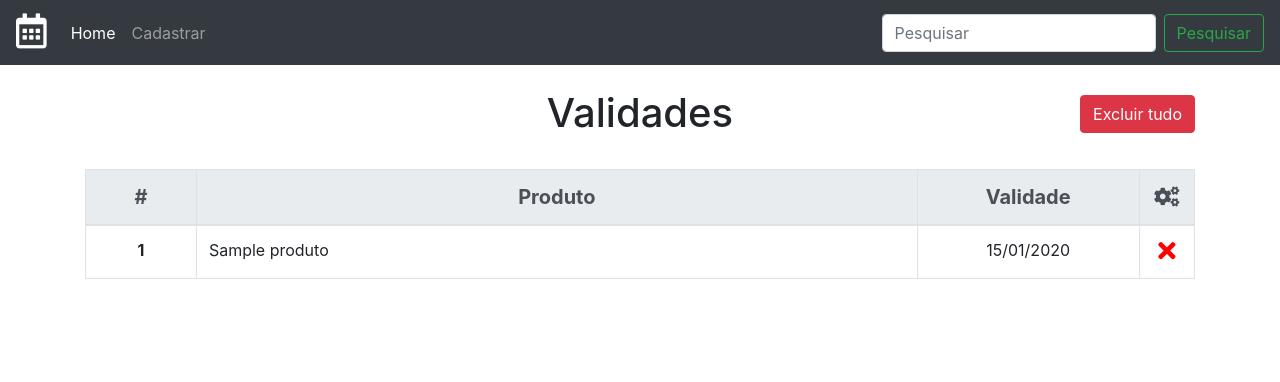
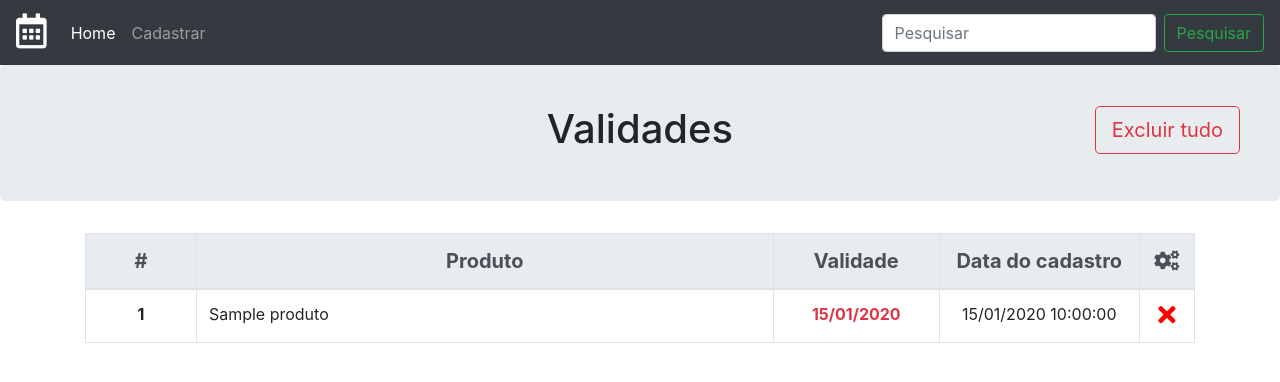
Before and after one commit to leandro1st/sistema-validade, a PHP site: page / in a window 1280 px wide. Shown: the top 382 px of the page. Run offline with PHP 8.4, Linux system fonts and the light colour scheme; tables that the repository leaves empty hold one stand-in row (values such as "Sample post"); some libraries are stand-ins or nearby versions.

Commit message:
mais coisas

```diff
--- a/cadastrar/cadastrar.php
+++ b/cadastrar/cadastrar.php
@@ -13,7 +13,7 @@
     <script type="text/javascript">
         function cadastrar() {
             $.ajax({
-                method: "post",
+                type: "post",
                 url: "form_validades.php",
                 data: $("#form_cadastrar").serialize(),
                 success: function(data) {
@@ -47,7 +47,7 @@
     </nav><br>
     <main class="container">
         <h1 class="text-center">Cadastrar produtos</h1><br>
-        <form id="form_cadastrar" class="needs-validation" novalidate>
+        <form id="form_cadastrar" method="post" class="needs-validation" novalidate>
             <div class="form-row">
                 <div class="col">
                     <div id="div-nome">
--- a/cadastrar/form_validades.php
+++ b/cadastrar/form_validades.php
@@ -3,8 +3,10 @@ require("../c.php");
 
 $nome = trim($_POST['nome_produto']);
 $data = trim($_POST['data_vencimento']);
+date_default_timezone_set('America/Sao_Paulo');
+$hora_cadastro = date("Y-m-d H:i:s");
 
-$cadastrar = mysqli_query($connect, "INSERT INTO $produtos(nome_produto, validade) VALUES('$nome', '$data')");
+$cadastrar = mysqli_query($connect, "INSERT INTO $produtos(nome_produto, validade, hora_cadastro) VALUES('$nome', '$data', '$hora_cadastro')");
 
 if ($cadastrar) {
     echo "Cadastrado com sucesso!";
--- a/index.php
+++ b/index.php
@@ -24,6 +24,7 @@ $numero_produtos = mysqli_num_rows($pesquisar_produtos);
             document.getElementById("nome").innerHTML = produto;
             document.getElementById("vencimento").innerHTML = validade;
         }
+        var num = "<?php echo $numero_produtos ?>";
 
         function excluir(id) {
             // alert(id);
@@ -35,9 +36,39 @@ $numero_produtos = mysqli_num_rows($pesquisar_produtos);
                     $('#linha-' + id).fadeOut(300, function() {
                         $('#linha-' + id).remove();
                     });
+                    num -= 1;
+                    if (num > 1) {
+                        document.getElementById("contagem").innerHTML = 'Deseja realmente excluir todos (' + num + ') os registros?';
+                        document.getElementById("contagem2").innerHTML = 'Você excluirá ' + num + ' registros!';
+                    } else if (num == 1) {
+                        document.getElementById("contagem").innerHTML = 'Deseja realmente excluir o registro?';
+                        document.getElementById("contagem2").innerHTML = 'Você excluirá ' + num + ' registro!';
+                    } else if (num == 0) {
+                        document.getElementById("sem_dados").innerHTML = 'Não há nenhum registro!';
+                        document.getElementById("sem_dados").style.display = 'block';
+                        document.getElementById("tabela").innerHTML = '';
+                        document.getElementById("botao_excluir").disabled = 'true';
+                        document.getElementById("botao_excluir").style.cursor = 'not-allowed';
+                        document.getElementById("botao_excluir").title = 'Não há nada para ser excluído!';
+                    }
                 },
                 error: function(data) {
                     alert("Ocorreu um erro!");
+                }
+            });
+        }
+
+        function excluirTudo() {
+            $.ajax({
+                method: 'POST',
+                url: 'cadastrar/excluir_tudo.php',
+                data: $('#form_excluirTudo').serialize(),
+                async: false,
+                success: function(data) {
+                    alert(data);
+                },
+                error: function(data) {
+                    alert(data);
                 }
             });
         }
@@ -65,20 +96,30 @@ $numero_produtos = mysqli_num_rows($pesquisar_produtos);
                 <button class="btn btn-outline-success my-2 my-sm-0" type="submit">Pesquisar</button>
             </form>
         </div>
-    </nav><br>
+    </nav>
+    <?php if ($numero_produtos == "0") { ?>
+        <header class="jumbotron" style="padding: 2.5em;">
+            <h1 class="text-center">Validades</h1>
+            <button type="button" class="btn btn-lg btn-outline-danger" data-toggle="modal" data-target="#modalExcluirTudo" style="float: right; margin-top: -55px; display: none;">Excluir tudo</button>
+        </header>
+    <?php } else { ?>
+        <header class="jumbotron" style="padding: 2.5em;">
+            <h1 class="text-center">Validades</h1>
+            <button type="button" id="botao_excluir" class="btn btn-lg btn-outline-danger" data-toggle="modal" data-target="#modalExcluirTudo" style="float: right; margin-top: -55px">Excluir tudo</button>
+        </header>
+    <?php } ?>
     <main class="container">
-        <h1 class="text-center">Validades</h1>
-        <form action="cadastrar/excluir_tudo.php" method="POST">
-            <?php if ($numero_produtos == "0") { ?>
-                <button type="button" class="btn btn-danger" data-toggle="modal" data-target="#modalExcluirTudo" style="float: right; margin-top: -50px; display: none;">Excluir tudo</button>
-            <?php } else { ?>
-                <button type="button" class="btn btn-danger" data-toggle="modal" data-target="#modalExcluirTudo" style="float: right; margin-top: -50px;">Excluir tudo</button>
+        <form id="form_excluirTudo" method="POST">
             <div class="modal fade" id="modalExcluirTudo" tabindex="-1" role="dialog" aria-labelledby="modalExcluirTudoTitle" aria-hidden="true">
                 <div class="modal-dialog modal-dialog-centered" role="document">
                     <div class="modal-content">
                         <div class="modal-header">
                             <h4 class="modal-title" id="modalTitle">
-                                    <font color="#dc3545">Deseja realmente excluir todos os (<?php echo $numero_produtos ?>) registros?</font>
+                                <?php if ($numero_produtos == 1) { ?>
+                                    <font class="text-danger">Deseja realmente excluir o registro?</font>
+                                <?php } else { ?>
+                                    <font class="text-danger" id="contagem">Deseja realmente excluir todos(<?php echo $numero_produtos ?>) os registros?</font>
+                                <?php } ?>
                             </h4>
                             <button type="button" class="close" data-dismiss="modal" aria-label="Close">
                                 <span aria-hidden="true">&times;</span>
@@ -87,28 +128,34 @@ $numero_produtos = mysqli_num_rows($pesquisar_produtos);
                         <div class="modal-body">
                             <div class="row">
                                 <div class="col-9">
-                                        <h6 style="color: #ffc107;">Você excluirá todos os <?php echo $numero_produtos ?> registros!</h6>
+                                    <?php if ($numero_produtos == 1) { ?>
+                                        <h6 class="text-warning">Você excluirá 1 registro!</h6>
+                                    <?php } else { ?>
+                                        <h6 class="text-warning" id="contagem2">Você excluirá <?php echo $numero_produtos ?> registros!</h6>
+                                    <?php } ?>
                                 </div>
                             </div>
                         </div>
                         <div class="modal-footer">
                             <button type="button" class="btn btn-secondary" data-dismiss="modal">Cancelar</button>
-                                <button type="submit" class="btn btn-danger">Excluir tudo</button>
+                            <button type="submit" class="btn btn-danger" onclick="excluirTudo()">Excluir tudo</button>
                         </div>
                     </div>
                 </div>
             </div>
-            </form><br>
-        <?php }
+        </form>
+        <?php
         if ($numero_produtos == 0) { ?>
-            <br><h3 class="text-secondary text-center">Não há nenhum registro!</h3>
+            <h3 class="text-secondary text-center">Não há nenhum registro!</h3>
         <?php } else { ?>
-            <table class="table table-bordered">
+            <h3 class="text-secondary text-center" id="sem_dados" style="display: none;"></h3>
+            <table id="tabela" class="table table-bordered">
                 <thead class="thead-light" style="font-size:20px">
                     <tr class="text-center">
                         <th scope="col" width="10%">#</th>
                         <th scope="col">Produto</th>
-                        <th scope="col" width="20%">Validade</th>
+                        <th scope="col" width="15%">Validade</th>
+                        <th scope="col" width="18%">Data do cadastro</th>
                         <th scope="col" width="5%"><i class="fas fa-cogs"></i></th>
                     </tr>
                 </thead>
@@ -118,6 +165,7 @@ $numero_produtos = mysqli_num_rows($pesquisar_produtos);
                         $vetor = mysqli_fetch_assoc($pesquisar_produtos);
                         $vetor_produto = $vetor['nome_produto'];
                         $vetor_validade = $vetor['validade'];
+                        $vetor_hora_cadastro = $vetor['hora_cadastro'];
                         $vetor_id = $vetor['id'];
                         date_default_timezone_set('America/Sao_Paulo');
                         // echo 'Agora em São Paulo é: <strong>'. date('d/m/Y H:i:s').'</strong><br /><br />'
@@ -128,7 +176,8 @@ $numero_produtos = mysqli_num_rows($pesquisar_produtos);
                                 <tr id="linha-<?php echo $vetor_id ?>" class="bg-warning">
                                     <th scope="row" class="text-center"><?php echo $vetor_id ?></th>
                                     <td><?php echo $vetor_produto ?></td>
-                                    <td class="text-center"><?php echo date("d/m/Y", strtotime($vetor_validade)) ?></td>
+                                    <td class="text-center"><b class="text-danger"><?php echo date("d/m/Y", strtotime($vetor_validade)) ?></b></td>
+                                    <td class="text-center"><?php echo date("d/m/Y H:i:s", strtotime($vetor_hora_cadastro)) ?></td>
                                     <td align="center">
                                         <i class="fas fa-times" data-toggle="modal" data-target="#modalExcluir" style="cursor: pointer; color: red; font-size: 25px;" onclick="excluirProduto(<?php echo $vetor_id; ?>, '<?php echo $vetor_produto; ?>', '<?php echo date('d/m/Y', strtotime($vetor_validade)) ?>')"></i></a>
                                     </td>
@@ -173,7 +222,8 @@ $numero_produtos = mysqli_num_rows($pesquisar_produtos);
                                 <tr id="linha-<?php echo $vetor_id ?>">
                                     <th scope="row" class="text-center"><?php echo $vetor_id ?></th>
                                     <td><?php echo $vetor_produto ?></td>
-                                    <td class="text-center"><?php echo date("d/m/Y", strtotime($vetor_validade)) ?></td>
+                                    <td class="text-center"><b class="text-danger"><?php echo date("d/m/Y", strtotime($vetor_validade)) ?></b></td>
+                                    <td class="text-center"><?php echo date("d/m/Y H:i:s", strtotime($vetor_hora_cadastro)) ?></td>
                                     <td align="center">
                                         <i class="fas fa-times" data-toggle="modal" data-target="#modalExcluir" style="cursor: pointer; color: red; font-size: 25px;" onclick="excluirProduto(<?php echo $vetor_id; ?>, '<?php echo $vetor_produto; ?>', '<?php echo date('d/m/Y', strtotime($vetor_validade)) ?>')"></i></a>
                                     </td>
--- a/produtos.sql
+++ b/validades.sql
@@ -3,7 +3,7 @@
 -- https://www.phpmyadmin.net/
 --
 -- Host: 127.0.0.1
--- Generation Time: 22-Abr-2019 às 20:40
+-- Generation Time: 24-Abr-2019 às 19:47
 -- Versão do servidor: 10.1.33-MariaDB
 -- PHP Version: 7.2.6
 
@@ -31,6 +31,7 @@ SET time_zone = "+00:00";
 CREATE TABLE `produtos` (
   `nome_produto` varchar(300) NOT NULL,
   `validade` date NOT NULL,
+  `hora_cadastro` datetime NOT NULL,
   `id` int(11) NOT NULL
 ) ENGINE=InnoDB DEFAULT CHARSET=latin1;
 
```
Also changed, not shown: cadastrar/excluir_tudo.php (+4 -11 lines), pesquisa/pesquisar.php (+10 -3 lines). Lines whose indentation alone changed are shown as unchanged.
